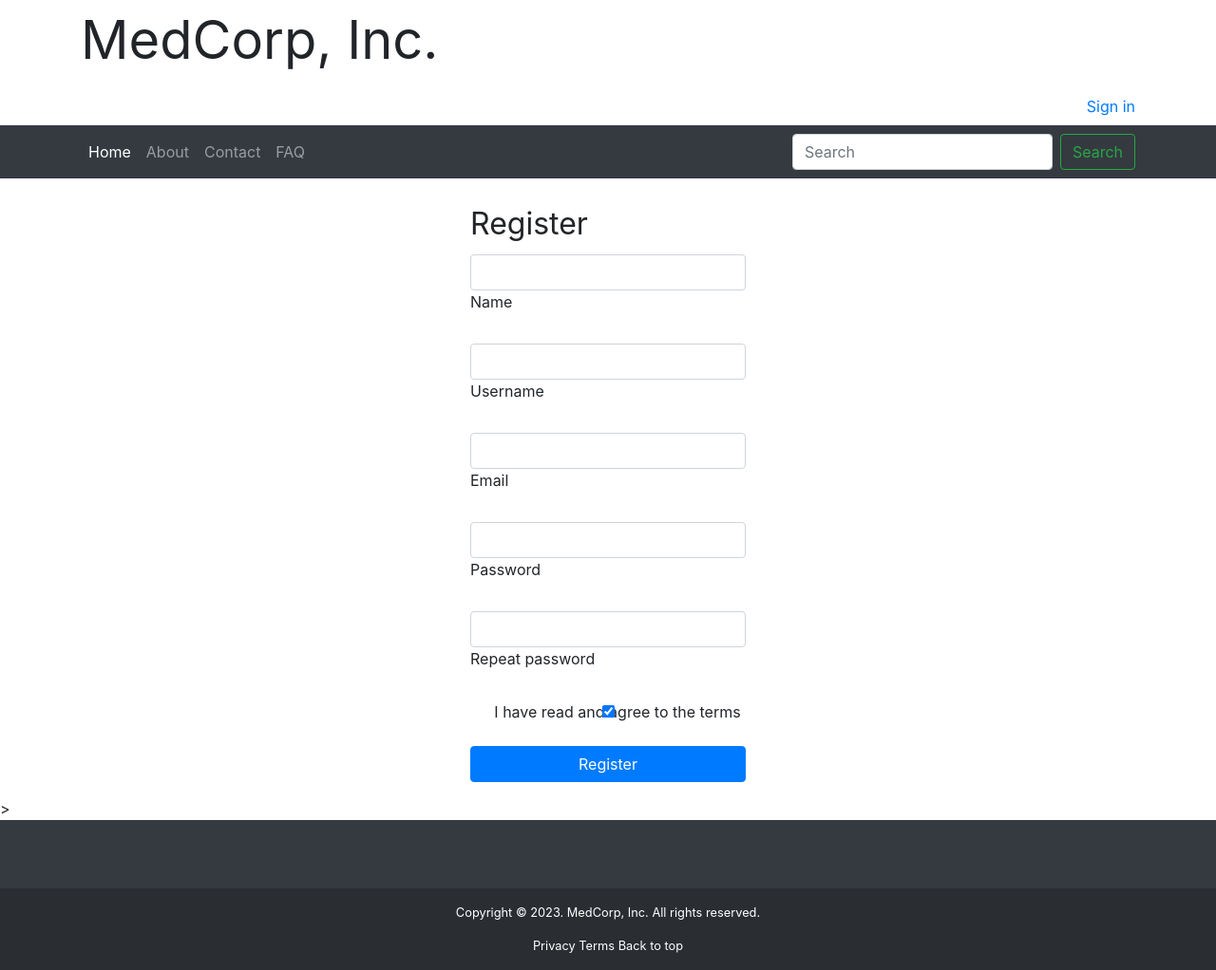
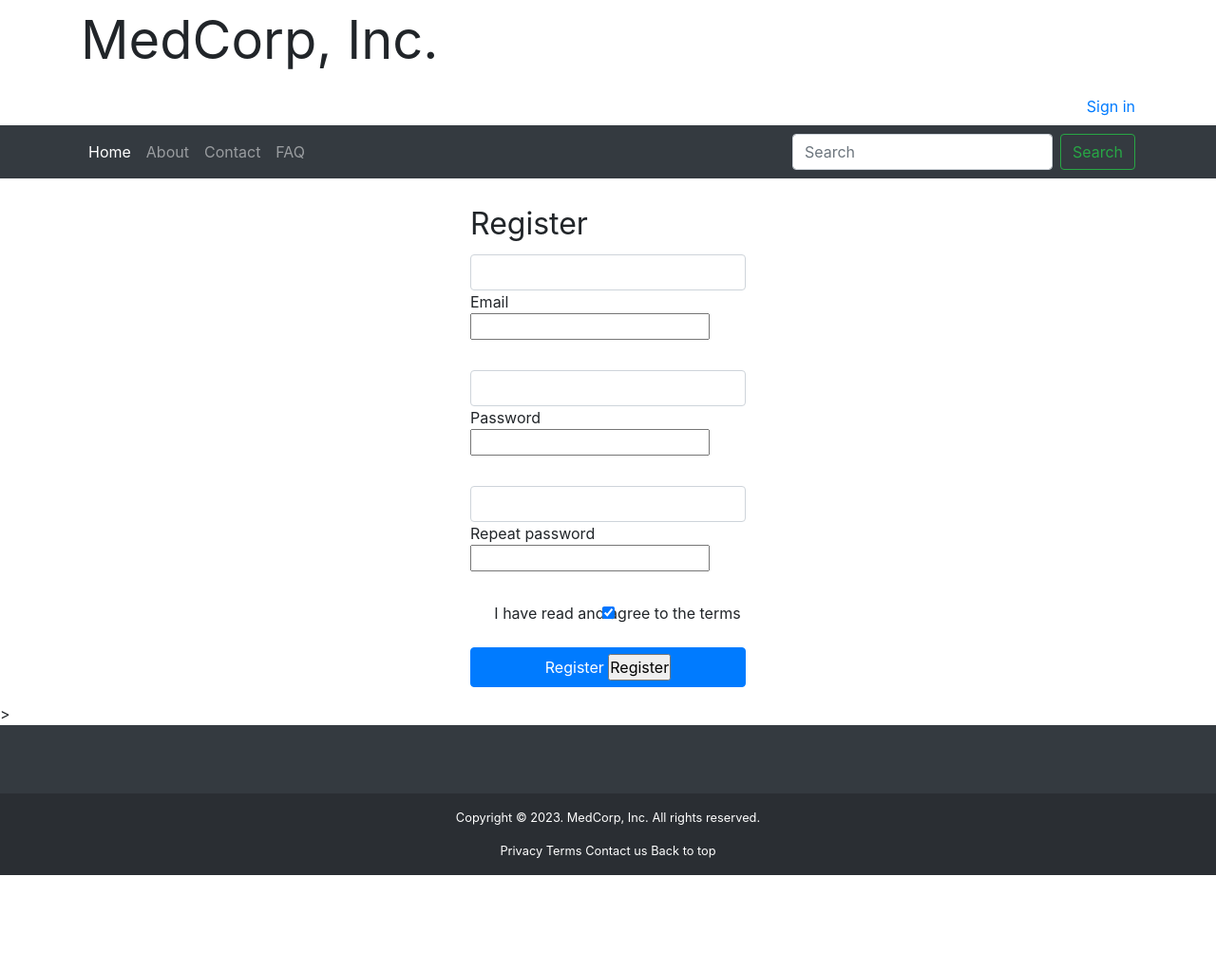
Before and after one commit to Ewa-Anna/MedCorp, a Flask app: page /register in a window 1280 px wide. Shown: the whole page at 95% size. After the commit the page ends 922 px from the top, so only its background shows below. Run offline with Flask 2, Linux system fonts and the light colour scheme.

Commit message:
new commit

```diff
--- a/library/forms.py
+++ b/library/forms.py
@@ -1,14 +1,34 @@
 from flask_wtf import FlaskForm
 from wtforms import SelectField, StringField, SubmitField, PasswordField
-from wtforms.validators import InputRequired, Email
+from wtforms.validators import InputRequired, Email, Length, EqualTo, DataRequired
+from wtforms.widgets import TextArea
 
 
 class MakeAppointment(FlaskForm):
     dropdowns = 10
-    specialization = SelectField("Choose a specialization", choices=[], validators=[InputRequired()])
+    specialization = SelectField(
+        "Choose a specialization", choices=[], validators=[InputRequired()])
     submit = SubmitField("Show available doctors")
+
 
 class LoginForm(FlaskForm):
     email = StringField("Email", validators=[InputRequired(), Email()])
     password = PasswordField("Password", validators=[InputRequired()])
     submit = SubmitField("Login")
+
+
+class RegisterForm(FlaskForm):
+    email = StringField("Email", validators=[InputRequired(), Email()])
+    password = PasswordField("Password", validators=[
+                             InputRequired(),
+                             Length(min=6, max=20, message="Password must be between 6 and 10 characters long.")])
+    confirm_password = PasswordField("Confirm your password", validators=[
+                                     InputRequired(), EqualTo("password", message="Your passwords are not matching.")])
+    submit = SubmitField("Register")
+
+
+class ContactForm(FlaskForm):
+    email = StringField("Email", validators=[InputRequired(), Email()])
+    subject = StringField("Subject", validators=[DataRequired()])
+    body = StringField("Text", widget=TextArea())
+    submit = SubmitField("Send message")
--- a/library/models.py
+++ b/library/models.py
@@ -1,6 +1,6 @@
 from flask import Flask
 from flask_sqlalchemy import SQLAlchemy
-from dataclasses import dataclass, field
+from dataclasses import dataclass
 
 app = Flask(__name__)
 app.config['SQLALCHEMY_DATABASE_URI'] = 'sqlite:///doctors.db'
@@ -30,4 +30,3 @@
     _id: str
     email: str
     password: str
-    movies: list[str] = field(default_factory=list)
--- a/library/routes.py
+++ b/library/routes.py
@@ -1,25 +1,41 @@
-from flask import Flask, render_template, Blueprint, request
-from forms import MakeAppointment
+from flask import Flask, render_template, Blueprint, request, session
+from forms import MakeAppointment, LoginForm, RegisterForm
 
 pages = Blueprint(
     "pages", __name__, template_folder="templates", static_folder="static"
 )
 
-@pages.route("/", methods = ["GET", "POST"])
+
+@pages.route("/", methods=["GET", "POST"])
 def home():
-    formAppointment = MakeAppointment()
-    if formAppointment.validate_on_submit():
+    form = MakeAppointment()
+    if form.validate_on_submit():
         specialization = request.form["specialization"]
-        return render_template("home.html", form=formAppointment)
+        return render_template("home.html", form=form)
 
-@pages.route("/login")
+
+@pages.route("/login", methods=["GET", "POST"])
 def login():
-    return render_template("login.html")
+    form = LoginForm()
+    return render_template("login.html", form=form)
 
-@pages.route("/register")
+
+@pages.route("/register", methods=["GET", "POST"])
 def register():
-    return render_template("register.html")
+    form = RegisterForm()
+    return render_template("register.html", form=form)
+
+
+@pages.route("/logout")
+def logout():
+    session.clear()
+    return render_template("home.html")
+
 
 @pages.route("/about")
 def about():
     return render_template("about.html")
+
+@pages.route("/contact")
+def contact():
+    return render_template("contact.html")
--- a/library/templates/home.html
+++ b/library/templates/home.html
@@ -18,6 +18,7 @@
                     {{ form.doctors() }}
                     {{ wtf.quick_form(formAppointment) }}
                 </option>
+                {% endfor %}
             </p>
         </select>
     </div>
--- a/library/templates/macros/footer.html
+++ b/library/templates/macros/footer.html
@@ -12,6 +12,7 @@
                 <p>Copyright &copy; 2023. MedCorp, Inc. All rights reserved.</p>
                 <a class="text-white" href="/privacy">Privacy</a>
                 <a class="text-white" href="/terms">Terms</a>
+                <a class="text-white" href="/contact">Contact us</a>
                 <a class="text-white" href="#top">Back to top</a>
             </nav>
         </div>
--- a/library/templates/register.html
+++ b/library/templates/register.html
@@ -8,35 +8,27 @@
 <br>
 <div class="container col-3">
   <h2 class="header-login">Register</h2>
-    <form>
-      <!-- Name input -->
-      <div class="form-outline mb-4">
-        <input type="text" id="registerName" class="form-control" />
-        <label class="form-label" for="registerName">Name</label>
-      </div>
-
-      <!-- Username input -->
-      <div class="form-outline mb-4">
-        <input type="text" id="registerUsername" class="form-control" />
-        <label class="form-label" for="registerUsername">Username</label>
-      </div>
+  <form name="register" method="post" novalidate>
 
     <!-- Email input -->
     <div class="form-outline mb-4">
+      {{ form.hidden_tag() }}
       <input type="email" id="registerEmail" class="form-control" />
-        <label class="form-label" for="registerEmail">Email</label>
+      <label class="form-label" for="registerEmail">Email {{ form.email }} </label>
     </div>
 
     <!-- Password input -->
     <div class="form-outline mb-4">
+      {{ form.hidden_tag() }}
       <input type="password" id="registerPassword" class="form-control" />
-        <label class="form-label" for="registerPassword">Password</label>
+      <label class="form-label" for="registerPassword">Password {{ form.password }} </label>
     </div>
 
     <!-- Repeat Password input -->
     <div class="form-outline mb-4">
+      {{ form.hidden_tag() }}
       <input type="password" id="registerRepeatPassword" class="form-control" />
-        <label class="form-label" for="registerRepeatPassword">Repeat password</label>
+      <label class="form-label" for="registerRepeatPassword">Repeat password {{ form.confirm_password }}</label>
     </div>
 
     <!-- Checkbox -->
@@ -49,7 +41,7 @@
     </div>
 
     <!-- Submit button -->
-      <button type="submit" class="btn btn-primary btn-block mb-3">Register</button>
+    <button type="submit" class="btn btn-primary btn-block mb-3">Register {{ form.submit }} </button>
   </form>
 </div>>
 {% endblock %}
```
Also changed, not shown: library/functions.py (added, +17 -0 lines), library/templates/contact.html (added, +27 -0 lines), library/templates/login.html (+8 -4 lines), 1 other file. Lines whose indentation alone changed are shown as unchanged.
